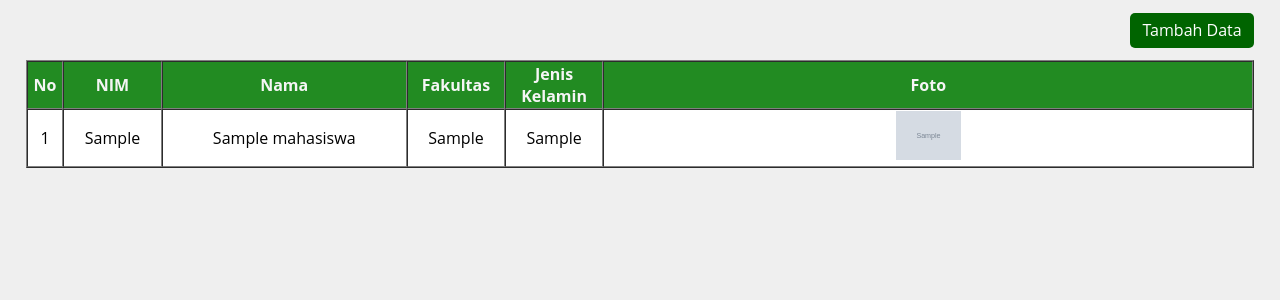
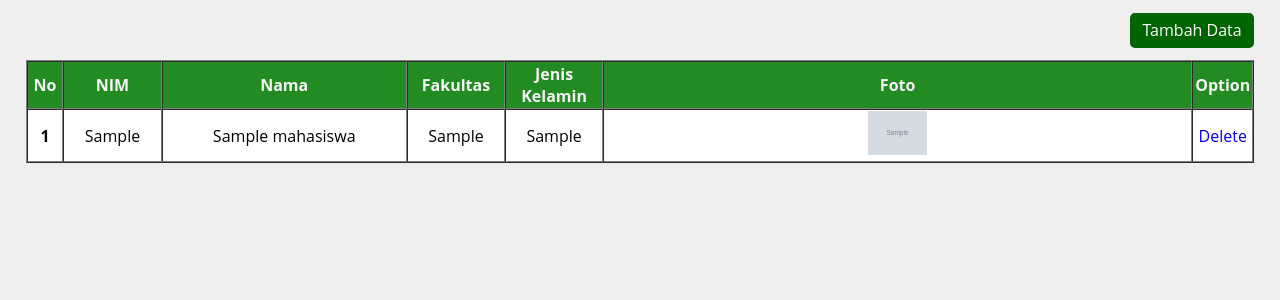
Before and after one commit to Himura-san/PemrogramanWebConnectDB, a PHP site: page /data.php in a window 1280 px wide. Shown: the top 300 px of the page. Run offline with PHP 8.4, Linux system fonts and the light colour scheme; tables that the repository leaves empty or names only in its code hold one stand-in row (values such as "Sample post"); grey boxes marked "Sample" are stand-in pictures.

Commit message:
Update data.php

```diff
--- a/data.php
+++ b/data.php
@@ -13,6 +13,7 @@
     <body>
         <div class="data">
             <a href="index.php" id="button">Tambah Data</a>
+<!-- =============================================================================== -->
             <table border="1">
                 <tr>
                     <th>No</th>
@@ -21,6 +22,7 @@
                     <th>Fakultas</th>
                     <th>Jenis Kelamin</th>
                     <th>Foto</th>
+                    <th>Option</th>
                 </tr>
                 <?php
                     $no = 1;
@@ -30,18 +32,20 @@
                     while( $data = $query -> fetch(PDO::FETCH_ASSOC)){
                 ?>
                         <tr>
-                        <td width="3%"><?php echo $no;?></td>
+                            <td width="3%"><b><?php echo $no;?></b></td>
                             <td width="8%"><?php echo $data['nim'];?></td>
                             <td width="20%"><?php echo $data['nama'];?></td>
                             <td width="8%"><?php echo $data['fakultas'];?></td>
                             <td width="8%"><?php echo $data['jenis_kelamin'];?></td>
                             <td><img src="<?php echo $data['foto'];?>"></td>
+                            <td width="5%"><a href="delete.php?nim=<?php echo $data['nim'];?>" onclick="return confirm('Hapus data ?')">Delete</a></td>
                         </tr>
                 <?php
                         $no++;
                     }
                 ?>
             </table>
+<!-- =============================================================================== -->
         </div>
     </body>
 </html>
```
Lines whose indentation alone changed are shown as unchanged.
